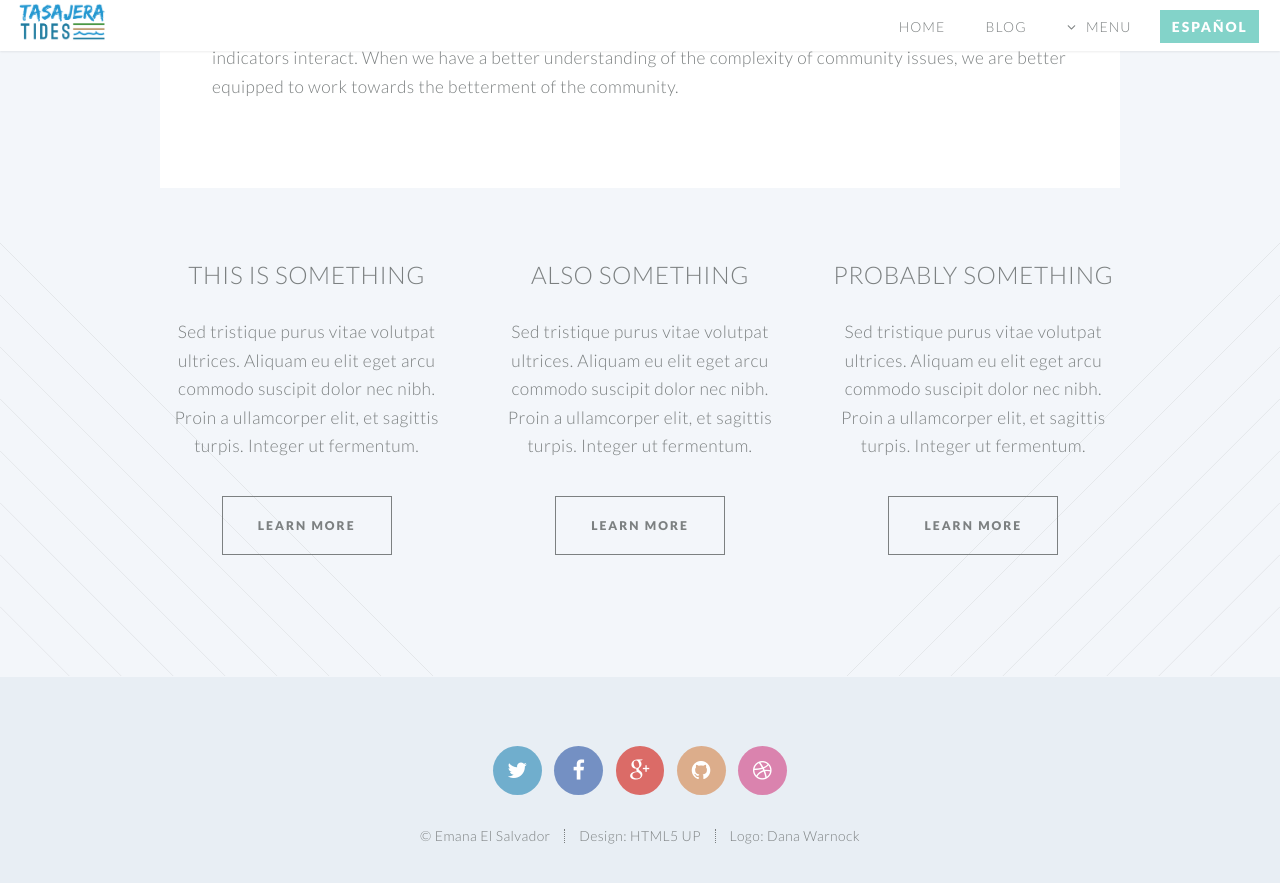
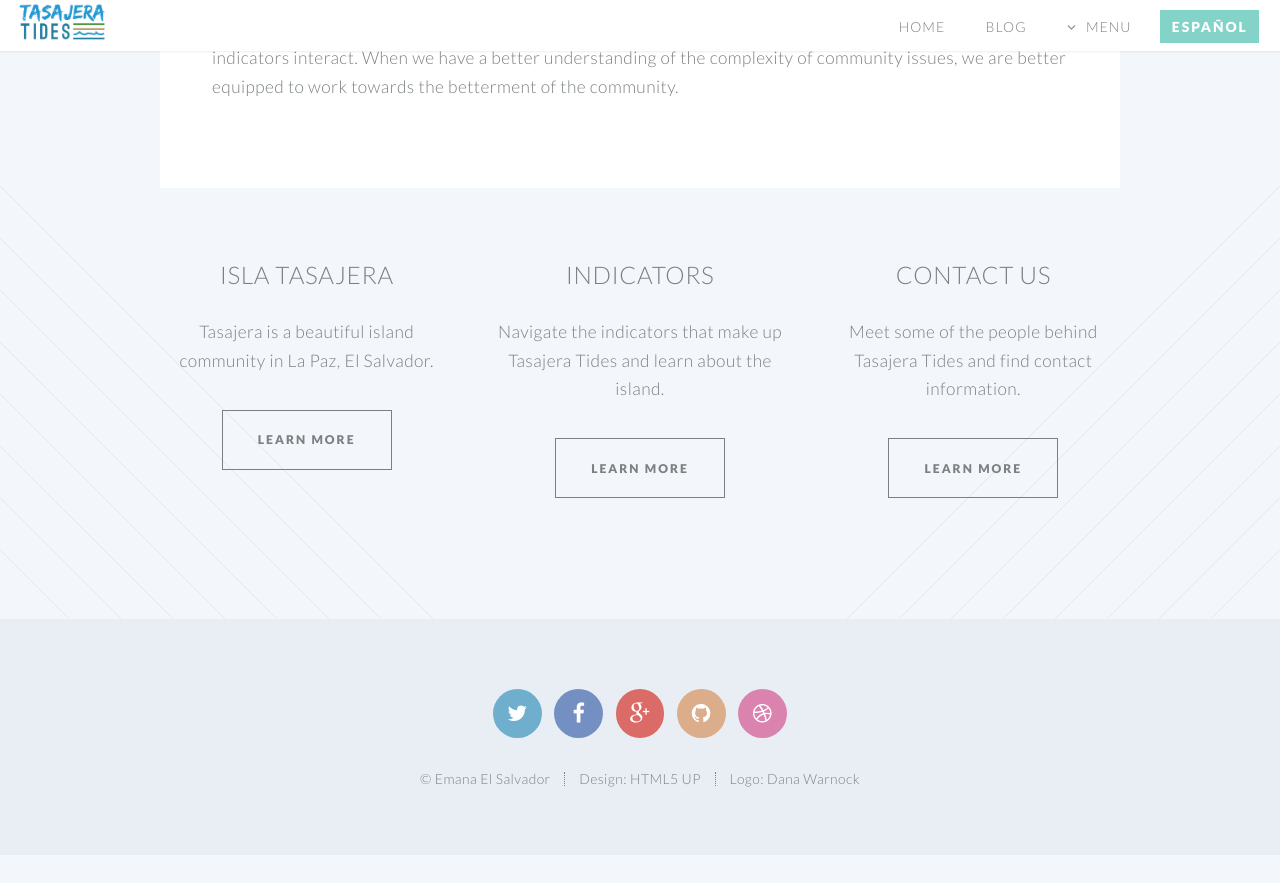
Before and after one commit to danteo90/danteo90.github.io, a Jekyll site: the page built from the-project.html, in a window 1280 px wide and 900 px high, scrolled down 3531 px. Shown: the top 883 px of the window. Built offline with Jekyll 4.4.1, drawn with Linux system fonts in a browser that asks for light colours; after the commit the page ends 4386 px from its top, so only the background shows below that.

Commit message:
Update the-project.html

```diff
--- a/the-project.html
+++ b/the-project.html
@@ -93,12 +93,12 @@ Does the indicator or its inclusion introduce bias?</td>
 
 								<section>
 									<header>
-										<h3>This is Something</h3>
+										<h3>Isla Tasajera</h3>
 									</header>
-									<p>Sed tristique purus vitae volutpat ultrices. Aliquam eu elit eget arcu commodo suscipit dolor nec nibh. Proin a ullamcorper elit, et sagittis turpis. Integer ut fermentum.</p>
+									<p>Tasajera is a beautiful island community in La Paz, El Salvador.</p>
 									<footer>
 										<ul class="buttons">
-											<li><a href="#" class="button small">Learn More</a></li>
+											<li><a href="/the-island.html" class="button small">Learn More</a></li>
 										</ul>
 									</footer>
 								</section>
@@ -108,12 +108,12 @@ Does the indicator or its inclusion introduce bias?</td>
 
 								<section>
 									<header>
-										<h3>Also Something</h3>
+										<h3>Indicators</h3>
 									</header>
-									<p>Sed tristique purus vitae volutpat ultrices. Aliquam eu elit eget arcu commodo suscipit dolor nec nibh. Proin a ullamcorper elit, et sagittis turpis. Integer ut fermentum.</p>
+									<p>Navigate the indicators that make up Tasajera Tides and learn about the island.</p>
 									<footer>
 										<ul class="buttons">
-											<li><a href="#" class="button small">Learn More</a></li>
+											<li><a href="/indicators-en.html" class="button small">Learn More</a></li>
 										</ul>
 									</footer>
 								</section>
@@ -123,12 +123,12 @@ Does the indicator or its inclusion introduce bias?</td>
 
 								<section>
 									<header>
-										<h3>Probably Something</h3>
+										<h3>Contact Us</h3>
 									</header>
-									<p>Sed tristique purus vitae volutpat ultrices. Aliquam eu elit eget arcu commodo suscipit dolor nec nibh. Proin a ullamcorper elit, et sagittis turpis. Integer ut fermentum.</p>
+									<p>Meet some of the people behind Tasajera Tides and find contact information.</p>
 									<footer>
 										<ul class="buttons">
-											<li><a href="#" class="button small">Learn More</a></li>
+											<li><a href="/who-are-we.html" class="button small">Learn More</a></li>
 										</ul>
 									</footer>
 								</section>
```
